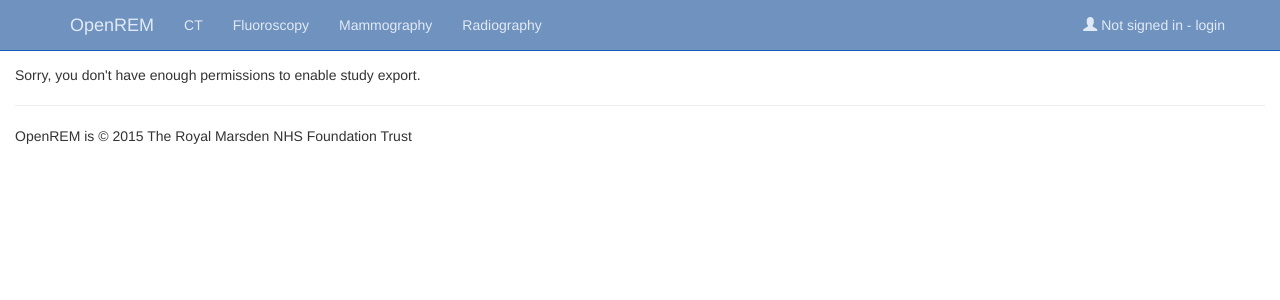
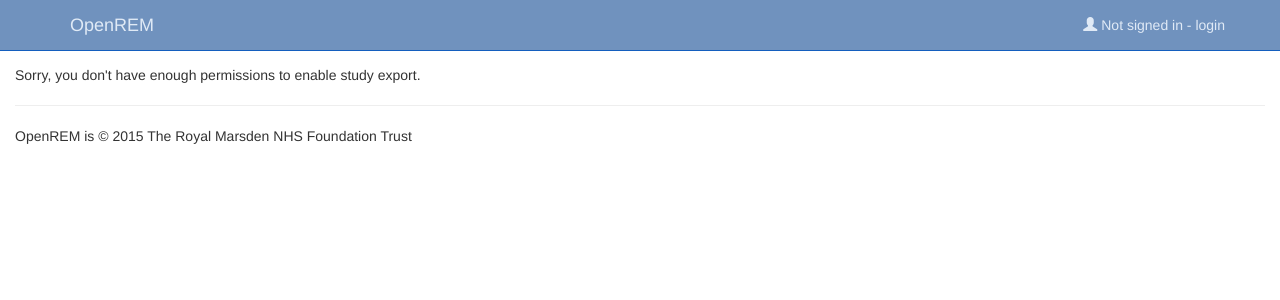
Before and after one commit to ckswilliams/modOpenREM, a Django app: template openrem/remapp/templates/remapp/exports.html in a window 1280 px wide. Shown: the top 300 px of the page. Run offline with Django 3.2, Linux system fonts and the light colour scheme; the template is opened without the code that fills it, so the values that code supplies are empty; some libraries are stand-ins or nearby versions.

Commit message:
Added selective display of modalities to the exports page.

```diff
--- a/openrem/remapp/templates/remapp/exports.html
+++ b/openrem/remapp/templates/remapp/exports.html
@@ -8,10 +8,10 @@
 
 
 {% block navbar %}
-            <li><a href="/openrem/ct">CT</a></li>
-            <li><a href="/openrem/rf">Fluoroscopy</a></li>
-            <li><a href="/openrem/mg">Mammography</a></li>
-            <li><a href="/openrem/dx">Radiography</a></li>
+            {% if request.user.userprofile.displayCT %}<li><a href="/openrem/ct">CT</a></li>{% endif %}
+            {% if request.user.userprofile.displayRF %}<li><a href="/openrem/rf">Fluoroscopy</a></li>{% endif %}
+            {% if request.user.userprofile.displayMG %}<li><a href="/openrem/mg">Mammography</a></li>{% endif %}
+            {% if request.user.userprofile.displayDX %}<li><a href="/openrem/dx">Radiography</a></li>{% endif %}
 {% endblock %}
 
 {% block exportnav %}
```
